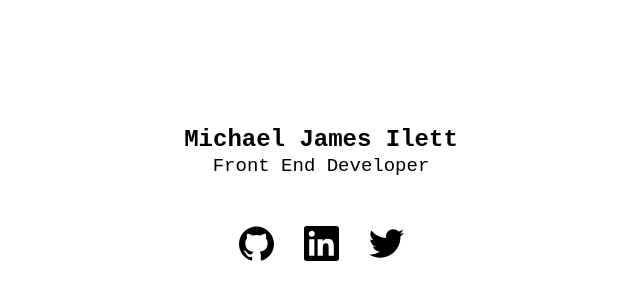
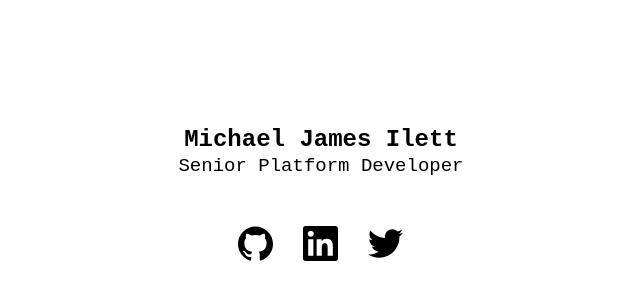
Before and after one commit to hrkhal/ilett.dev, a website built with webpack: page src/index.html in a window 1280 px wide. Shown: the part 204-504 px from the top of the page, without its empty margins (319-959 px from the left). Built offline with nearby package versions, Linux system fonts and the light colour scheme.

Commit message:
Changing job title

```diff
--- a/src/index.html
+++ b/src/index.html
@@ -3,8 +3,8 @@
 
 <head>
   <meta charset="utf-8">
-  <title>Michael James Ilett - Front End Developer</title>
-  <meta name="description" content="Michael James Ilett - Front End Developer">
+  <title>Michael James Ilett - Senior Platform Developer</title>
+  <meta name="description" content="Michael James Ilett - Senior Platform Developer">
   <meta name="viewport" content="width=device-width, initial-scale=1">
 </head>
 
@@ -14,7 +14,7 @@
             Michael James Ilett
         </h1>
         <h2>
-            Front End Developer
+            Senior Platform Developer
         </h2>
         <ul>
             <li>
```
